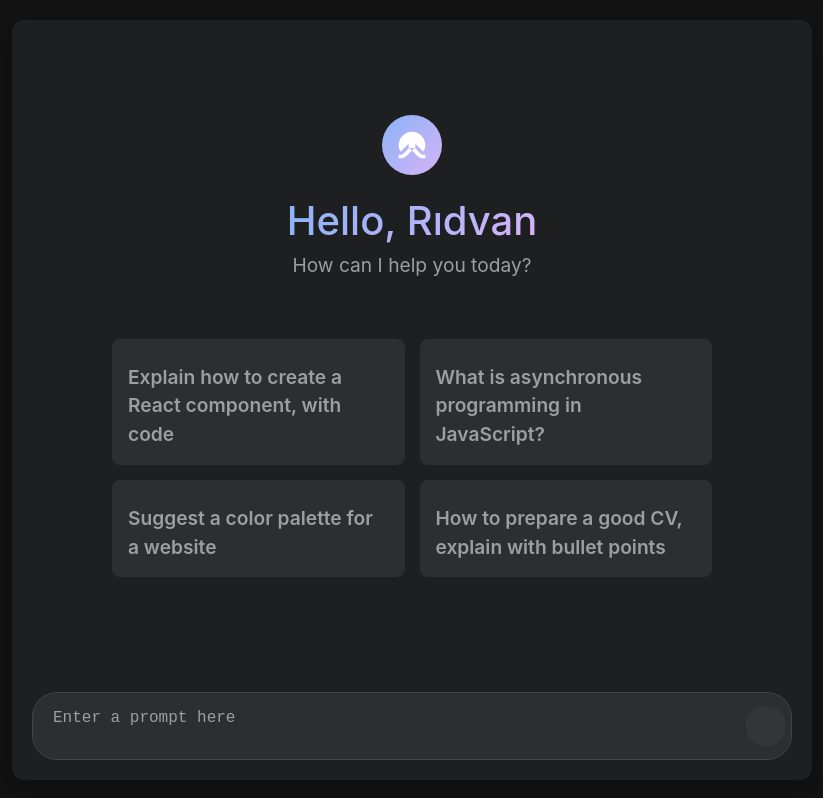
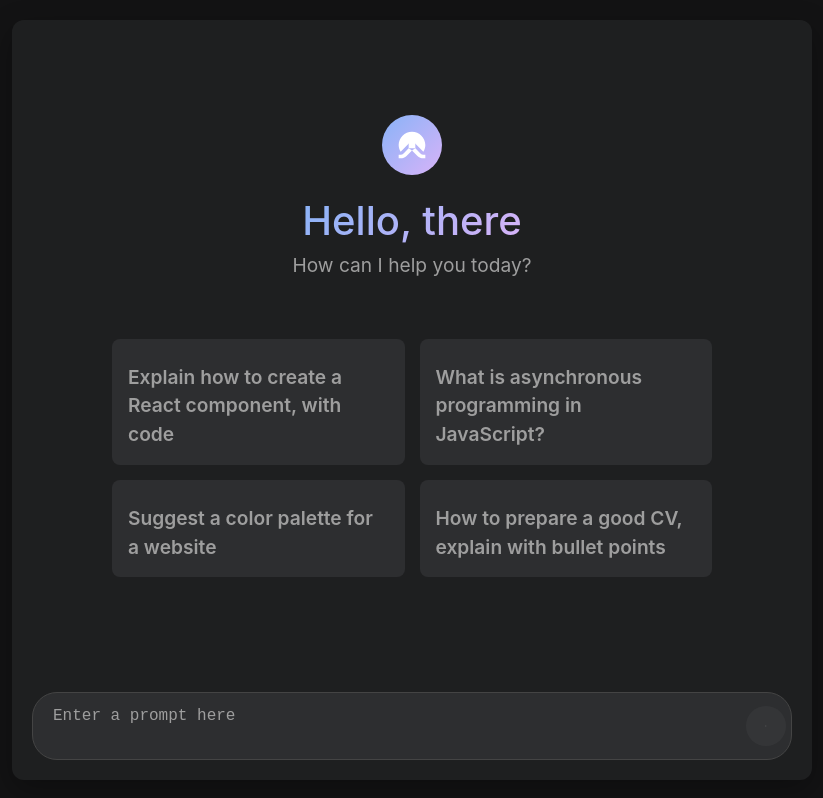
Before and after one commit to rdvankck/AiChat, a React (Vite) app in the folder chatbox-frontend/: page / in a window 1280 px wide. Shown: the whole page, without its empty margins (228-1051 px from the left). Built offline with nearby package versions, Linux system fonts and the light colour scheme.

Commit message:
salutationUpdate

```diff
--- a/chatbox-frontend/src/App.css
+++ b/chatbox-frontend/src/App.css
@@ -223,9 +223,9 @@ body {
   color: var(--text-color);
   font-size: 1rem;
   resize: none;
-  height: 24px;
+  height: 20px; /* Yüksekliği JS ile ayarlanabilir */
   max-height: 100px;
-  line-height: 24px;
+  line-height: 20px;
   padding: 8px 0;
   outline: none;
 }
--- a/chatbox-frontend/src/App.jsx
+++ b/chatbox-frontend/src/App.jsx
@@ -33,7 +33,7 @@ function App() {
   // Set the initial welcome message when the component mounts for the first time
   useEffect(() => {
     setMessages([{
-      text: 'Hello Rıdvan! How can I help you today?',
+      text: 'Hello there! How can I help you today?',
       sender: 'bot',
       timestamp: getFormattedTime()
     }]);
@@ -124,7 +124,7 @@ function App() {
         {messages.length === 1 && messages[0].text.includes('Hello') ? (
           <div className="welcome-screen">
             <div className="welcome-logo"><GeminiLogo /></div>
-            <h1>Hello, Rıdvan</h1>
+            <h1>Hello, there</h1>
             <p>How can I help you today?</p>
             <div className="prompt-cards">
               <PromptCard title="Explain how to create a React component, with code" onClick={() => handleSendMessage("Explain how to create a React component, with code")} />
```
